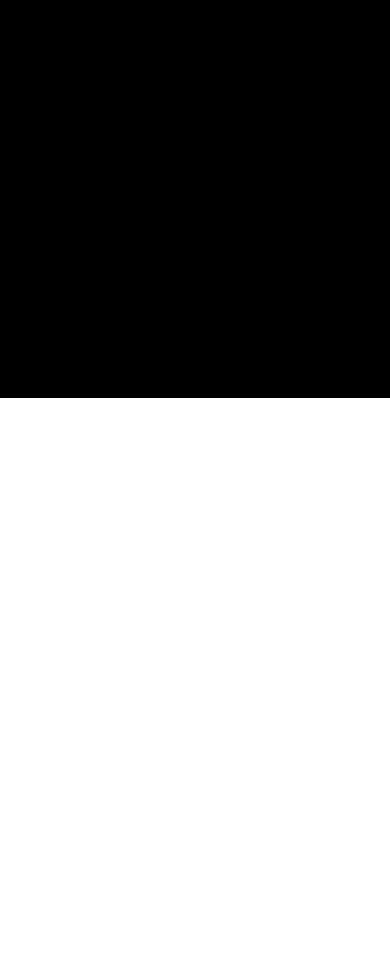
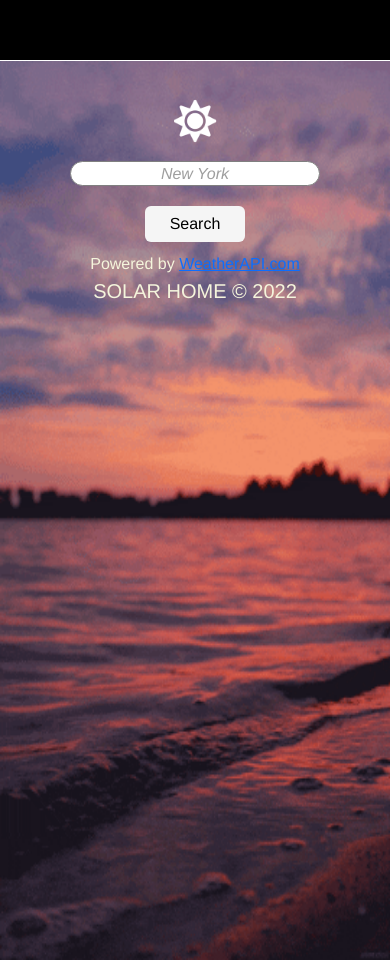
Before and after one commit to calmhand/weather-app, a Vue app: page / in a window 390 px wide. Shown: the part 446-1406 px from the top of the page. Before the commit the page ends 844 px from the top, so only its background shows below. Built offline with nearby package versions, Linux system fonts and the light colour scheme.

Commit message:
added slight mobile responsiveness. readme updated

```diff
--- a/jsconfig.json
+++ b/jsconfig.json
@@ -3,6 +3,7 @@
     "target": "es5",
     "module": "esnext",
     "baseUrl": "./",
+    "jsx":"preserve",
     "moduleResolution": "node",
     "paths": {
       "@/*": [
--- a/src/components/SearchBar.vue
+++ b/src/components/SearchBar.vue
@@ -2,6 +2,7 @@
     <div>
         <input id="search-bar"
         type="text" placeholder="Enter Location"
+        inputmode="search"
         @click="pauseAnimation()"
         @blur="animatePlaceholder()"
         required/>
@@ -28,6 +29,7 @@
             pauseAnimation() {
                 clearInterval(this.placeHolderAnimate)
                 document.getElementById('search-bar').placeholder = ""
+                document.getElementById('search-bar').inputMode = "search"
             },
             getNextCity() {
                 if (this.placeHolderCounter != 17) {
@@ -39,6 +41,7 @@
                 }
             },
              async animatePlaceholder() {
+                document.getElementById('search-bar').inputMode = "none"
                 if (document.getElementById('search-bar').placeholder == "") {
                     document.getElementById('search-bar').placeholder = "Enter Location"
                 } else {
@@ -61,7 +64,7 @@
 <style scoped>
     #search-bar {
         height: 25px;
-        width: 300px;
+        width: 250px;
         margin: 15px 0px 20px 0px;
         border: 1px solid grey;
         border-radius: 25px;
--- a/src/components/ToolbarDisplay.vue
+++ b/src/components/ToolbarDisplay.vue
@@ -28,9 +28,11 @@
         },
         methods: {
             getCity() {
+                scroll(0,0)
                 return document.getElementById('search-bar').value
             },
             submitCity() {
+                document.getElementById('search-bar').inputMode = "none"
                 this.$emit('getLocation', this.getCity())
             },
         },
@@ -81,4 +83,23 @@
     #api-usage {
         color: beige;
     }
+
+    @media (min-width: 320px) and (max-width: 480px) {
+        .title-search-container {
+            margin: 35px 0 10px 0;
+        }
+
+        #display-toolbar {
+            position: absolute;
+            top: 60%;
+            bottom: 0;
+            left: 0;
+            right: 0;
+            overflow-x: hidden;
+            border: none;
+            border-top: 1px solid white;
+            height: 100%;
+            min-height: 900px;
+        }
+    }
 </style>
--- a/src/components/WeatherDisplay.vue
+++ b/src/components/WeatherDisplay.vue
@@ -259,10 +259,15 @@
         opacity: 0;
     }
 
-    @media only screen and (max-width:550px) {
+    /* mobile view */
+    @media (min-width: 320px) and (max-width: 480px) {
         .display-container {
-            grid-template-columns: 1fr;
-            grid-template-rows: 1fr;
+            overflow: hidden;
+            /* display: grid; */
+            grid-template-columns: 100%;
+            grid-template-rows: 60vh 40vh;
+            height: 100%;
+            min-height: 100%;
         }
     }
 </style>
```
Also changed, not shown: src/App.vue (indentation only), 1 other file (tests, documents, lock files or other folders).
